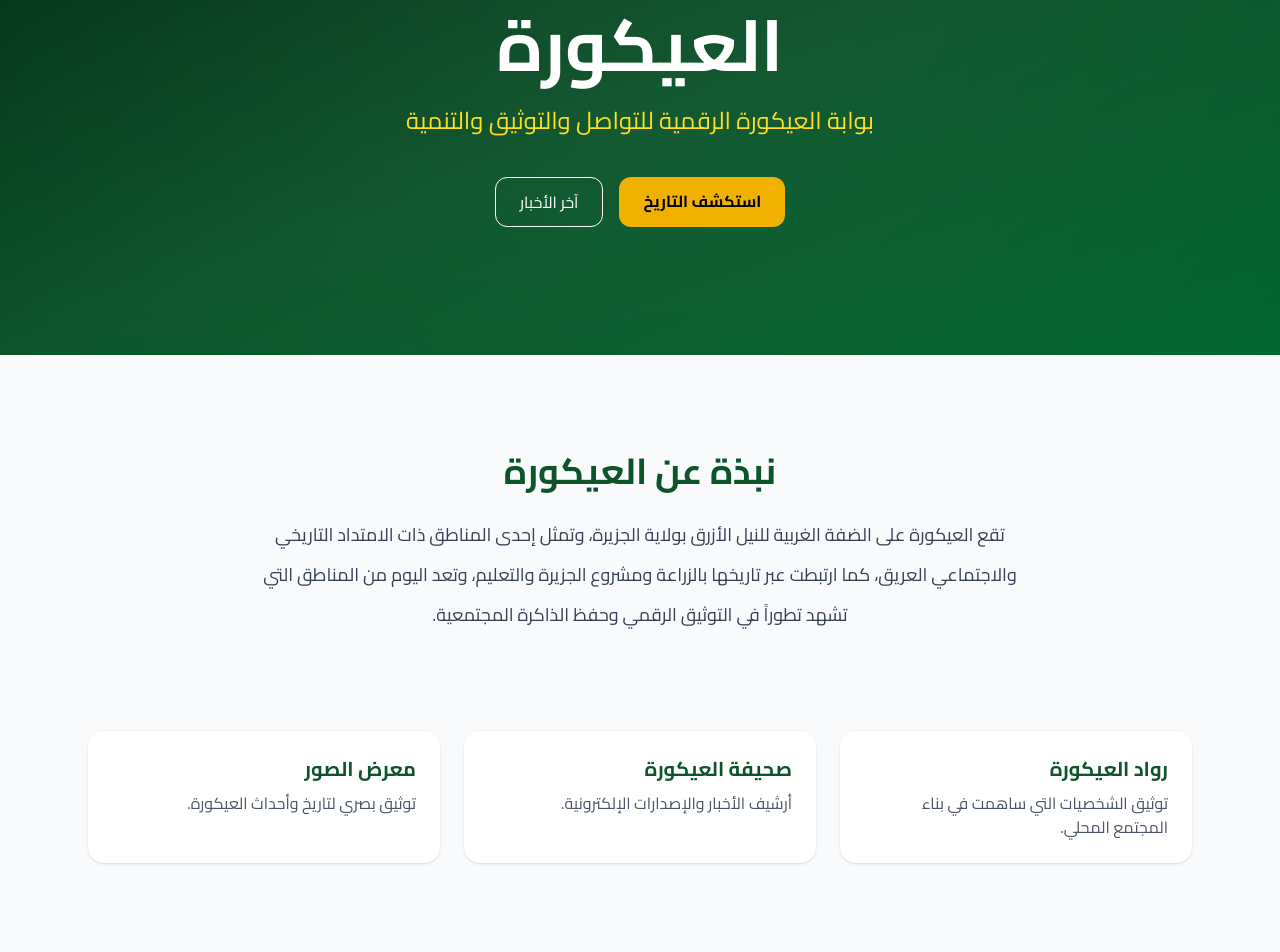
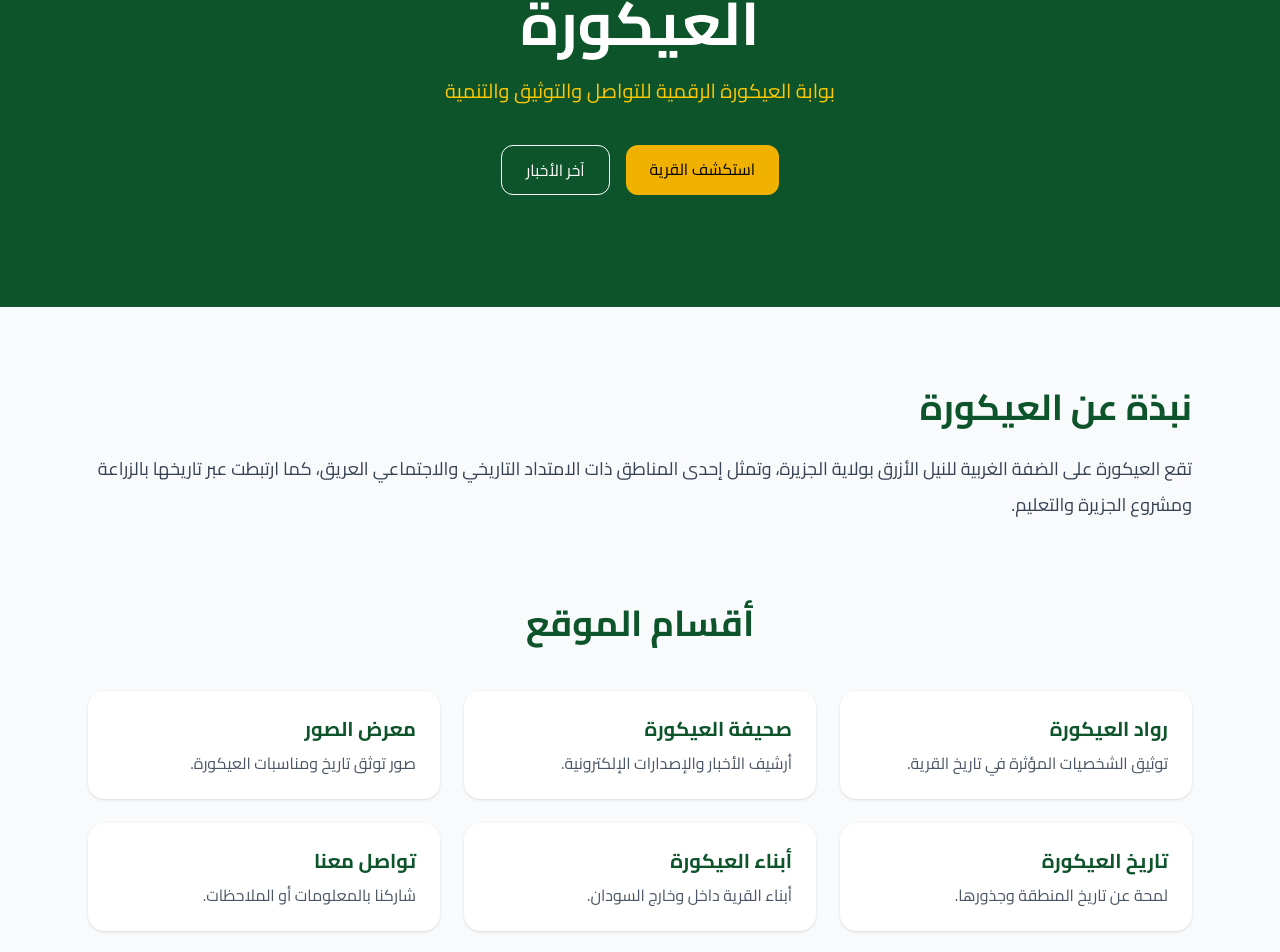
Before and after one commit to CyberSudan/al3kara, a Next.js app: page / in a window 1280 px wide. Shown: the part 183-1135 px from the top of the page. Built offline with nearby package versions, Linux system fonts and the light colour scheme.

Commit message:
Improve homepage UI

```diff
--- a/app/page.tsx
+++ b/app/page.tsx
@@ -6,18 +6,15 @@ export default function Home() {
 
       <Navbar />
 
-      {/* HERO */}
-      <section className="relative bg-gradient-to-br from-green-950 via-green-900 to-green-800 text-white py-32 text-center overflow-hidden">
+      {/* Hero Section */}
+      <section className="bg-green-900 text-white py-28 text-center">
+        <div className="max-w-5xl mx-auto px-6">
 
-        <div className="absolute inset-0 opacity-20 bg-[radial-gradient(circle_at_top,rgba(255,255,255,0.2),transparent)]"></div>
-
-        <div className="max-w-5xl mx-auto px-6 relative z-10">
-
-          <h1 className="text-6xl md:text-7xl font-bold mb-6">
+          <h1 className="text-6xl font-bold mb-6">
             العيكورة
           </h1>
 
-          <p className="text-xl md:text-2xl text-yellow-300">
+          <p className="text-xl text-yellow-400">
             بوابة العيكورة الرقمية للتواصل والتوثيق والتنمية
           </p>
 
@@ -25,9 +22,9 @@ export default function Home() {
 
             <a
               href="/pioneers"
-              className="bg-yellow-500 text-black px-6 py-3 rounded-xl hover:bg-yellow-400 transition font-bold"
+              className="bg-yellow-500 text-black px-6 py-3 rounded-xl hover:bg-yellow-400 transition"
             >
-              استكشف التاريخ
+              استكشف القرية
             </a>
 
             <a
@@ -42,51 +39,84 @@ export default function Home() {
         </div>
       </section>
 
-      {/* ABOUT */}
-      <section className="max-w-6xl mx-auto py-24 px-6 text-center">
+      {/* About Section */}
+      <section className="max-w-6xl mx-auto py-20 px-6">
 
-        <h2 className="text-4xl font-bold text-green-900 mb-6">
+        <h2 className="text-4xl font-bold mb-6 text-green-900">
           نبذة عن العيكورة
         </h2>
 
-        <p className="text-lg leading-10 text-gray-700 max-w-3xl mx-auto">
+        <p className="text-lg leading-9 text-gray-700">
           تقع العيكورة على الضفة الغربية للنيل الأزرق بولاية الجزيرة،
           وتمثل إحدى المناطق ذات الامتداد التاريخي والاجتماعي العريق،
-          كما ارتبطت عبر تاريخها بالزراعة ومشروع الجزيرة والتعليم،
-          وتعد اليوم من المناطق التي تشهد تطوراً في التوثيق الرقمي
-          وحفظ الذاكرة المجتمعية.
+          كما ارتبطت عبر تاريخها بالزراعة ومشروع الجزيرة والتعليم.
         </p>
 
       </section>
 
-      {/* FEATURES */}
-      <section className="max-w-6xl mx-auto px-6 pb-24 grid md:grid-cols-3 gap-6">
+      {/* Navigation Sections */}
+      <section className="max-w-6xl mx-auto px-6 pb-24">
 
-        <div className="bg-white rounded-2xl shadow p-6 hover:shadow-lg transition">
+        <h2 className="text-4xl font-bold text-green-900 text-center mb-12">
+          أقسام الموقع
+        </h2>
+
+        <div className="grid md:grid-cols-3 gap-6">
+
+          <a href="/pioneers" className="bg-white p-6 rounded-2xl shadow hover:shadow-lg transition">
             <h3 className="text-xl font-bold text-green-900 mb-2">
               رواد العيكورة
             </h3>
             <p className="text-gray-600">
-            توثيق الشخصيات التي ساهمت في بناء المجتمع المحلي.
+              توثيق الشخصيات المؤثرة في تاريخ القرية.
             </p>
-        </div>
+          </a>
 
-        <div className="bg-white rounded-2xl shadow p-6 hover:shadow-lg transition">
+          <a href="/newspaper" className="bg-white p-6 rounded-2xl shadow hover:shadow-lg transition">
             <h3 className="text-xl font-bold text-green-900 mb-2">
               صحيفة العيكورة
             </h3>
             <p className="text-gray-600">
               أرشيف الأخبار والإصدارات الإلكترونية.
             </p>
-        </div>
+          </a>
 
-        <div className="bg-white rounded-2xl shadow p-6 hover:shadow-lg transition">
+          <a href="/gallery" className="bg-white p-6 rounded-2xl shadow hover:shadow-lg transition">
             <h3 className="text-xl font-bold text-green-900 mb-2">
               معرض الصور
             </h3>
             <p className="text-gray-600">
-            توثيق بصري لتاريخ وأحداث العيكورة.
+              صور توثق تاريخ ومناسبات العيكورة.
             </p>
+          </a>
+
+          <a href="/history" className="bg-white p-6 rounded-2xl shadow hover:shadow-lg transition">
+            <h3 className="text-xl font-bold text-green-900 mb-2">
+              تاريخ العيكورة
+            </h3>
+            <p className="text-gray-600">
+              لمحة عن تاريخ المنطقة وجذورها.
+            </p>
+          </a>
+
+          <a href="/people" className="bg-white p-6 rounded-2xl shadow hover:shadow-lg transition">
+            <h3 className="text-xl font-bold text-green-900 mb-2">
+              أبناء العيكورة
+            </h3>
+            <p className="text-gray-600">
+              أبناء القرية داخل وخارج السودان.
+            </p>
+          </a>
+
+          <a href="/contact" className="bg-white p-6 rounded-2xl shadow hover:shadow-lg transition">
+            <h3 className="text-xl font-bold text-green-900 mb-2">
+              تواصل معنا
+            </h3>
+            <p className="text-gray-600">
+              شاركنا بالمعلومات أو الملاحظات.
+            </p>
+          </a>
+
         </div>
 
       </section>
```
Lines whose indentation alone changed are shown as unchanged.
